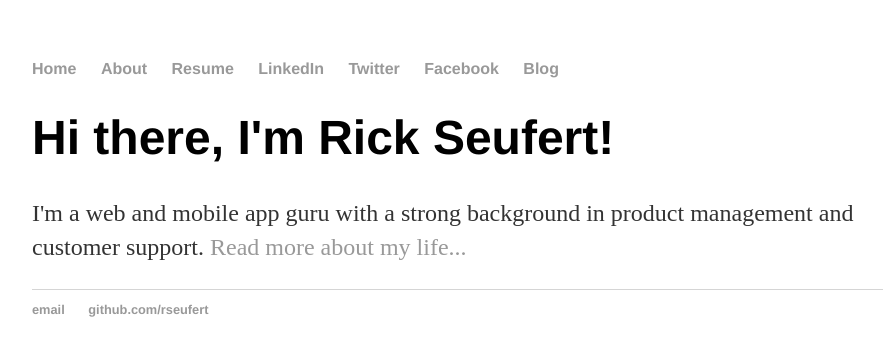
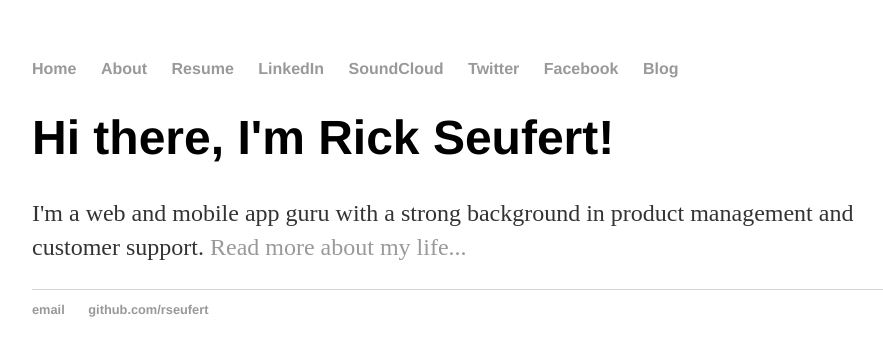
Before and after one commit to rseufert/rseufert.github.io, a Jekyll site: the page built from index.html, in a window 1280 px wide. Shown: the top 356 px of the page, without its empty margins (160-1043 px from the left). Built offline with Jekyll 4.4.1, drawn with Linux system fonts in a browser that asks for light colours.

Commit message:
Added soundcloud link

```diff
--- a/_layouts/default.html
+++ b/_layouts/default.html
@@ -12,6 +12,7 @@
 		        	<li><a href="/about">About</a></li>
 	        		<li><a href="/resume/resume.pdf" target="_blank">Resume</a></li>
 	        		<li><a href="https://www.linkedin.com/in/rick-seufert-10b63b50" target="_blank">LinkedIn</a></li>
+	        		<li><a href="https://soundcloud.com/the-rick" target="_blank">SoundCloud</a></li>
 	        		<li><a href="https://twitter.com/AtmoRick" target="_blank">Twitter</a></li>
 	        		<li><a href="https://www.facebook.com/sickreufert" target="_blank">Facebook</a></li>
 	        		<li><a href="/blog">Blog</a></li>
```
